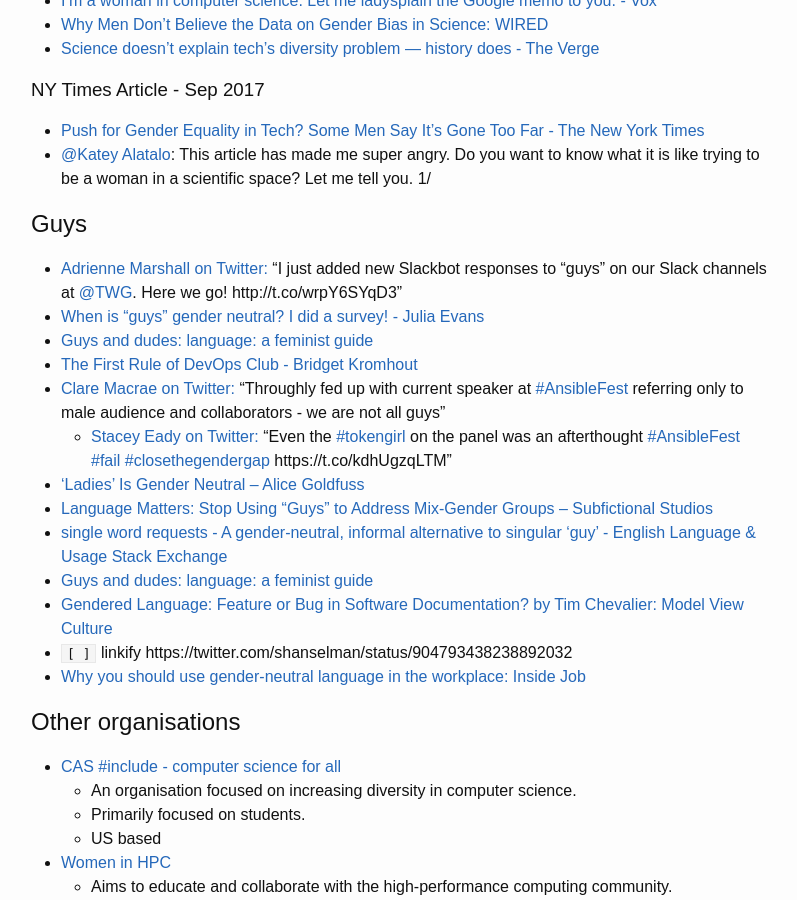
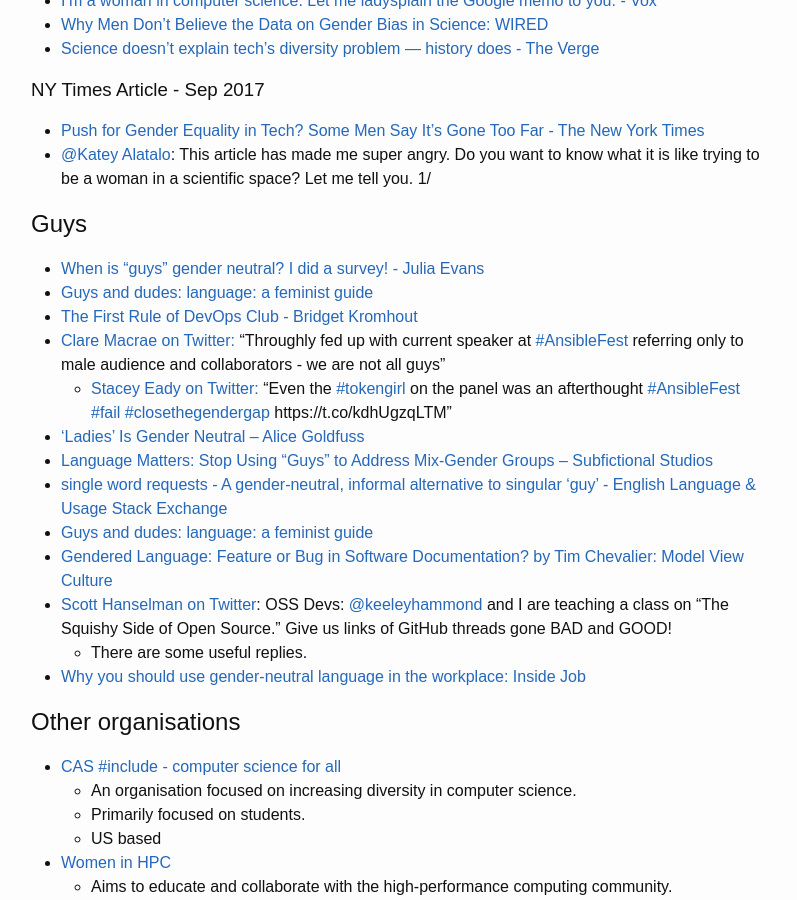
Before and after one commit to include-cpp/include-cpp.github.io, a Jekyll site: the page built from resources.md, in a window 1280 px wide and 900 px high, scrolled down 6562 px. Shown: the whole window, without its empty margins (239-1036 px from the left). Built offline with Jekyll 4.4.1, drawn with Linux system fonts in a browser that asks for light colours; our own code applies the rules of GitHub Pages for plain Markdown files.

Commit message:
Improved links in Guys section
Removed link to a Twitter account that's now protected, and improved text displayed for a Scott Hanselman tweet.

```diff
--- a/resources.md
+++ b/resources.md
@@ -263,7 +263,6 @@ layout: default
 
 ## Guys
 
-* [Adrienne Marshall on Twitter:](https://twitter.com/AdrienneRM/status/612969803964256260) "I just added new Slackbot responses to "guys" on our Slack channels at [@TWG](https://twitter.com/TWG). Here we go! http://t.co/wrpY6SYqD3"
 * [When is "guys" gender neutral? I did a survey! - Julia Evans](http://jvns.ca/blog/2013/12/27/guys-guys-guys/)
 * [Guys and dudes:  language: a feminist guide](https://debuk.wordpress.com/2016/02/21/guys-and-dudes/)
 * [The First Rule of DevOps Club - Bridget Kromhout](http://bridgetkromhout.com/blog/2014/11/03/the-first-rule-of-devops-club/)
@@ -274,7 +273,8 @@ layout: default
 * [single word requests - A gender-neutral, informal alternative to singular 'guy' - English Language & Usage Stack Exchange](http://english.stackexchange.com/questions/193702/a-gender-neutral-informal-alternative-to-singular-guy)
 * [Guys and dudes:  language: a feminist guide](https://debuk.wordpress.com/2016/02/21/guys-and-dudes/)
 * [Gendered Language: Feature or Bug in Software Documentation? by Tim Chevalier:  Model View Culture](https://modelviewculture.com/pieces/gendered-language-feature-or-bug-in-software-documentation)
-* `[ ]` linkify https://twitter.com/shanselman/status/904793438238892032
+* [Scott Hanselman on Twitter](https://twitter.com/shanselman/status/904793438238892032): OSS Devs: [@keeleyhammond](https://twitter.com/keeleyhammond) and I are teaching a class on "The Squishy Side of Open Source." Give us links of GitHub threads gone BAD and GOOD!
+	* There are some useful replies.
 * [Why you should use gender-neutral language in the workplace:  Inside Job](https://www.totaljobs.com/insidejob/gender-neutral-language-in-the-workplace/)
 
 ## Other organisations
```
